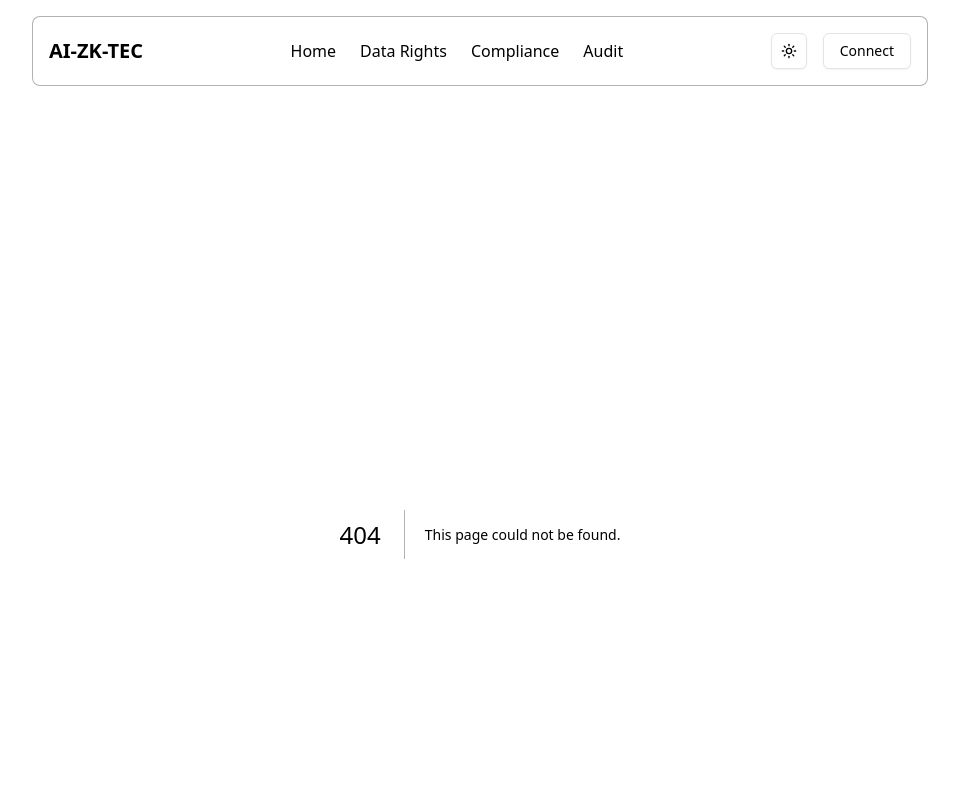
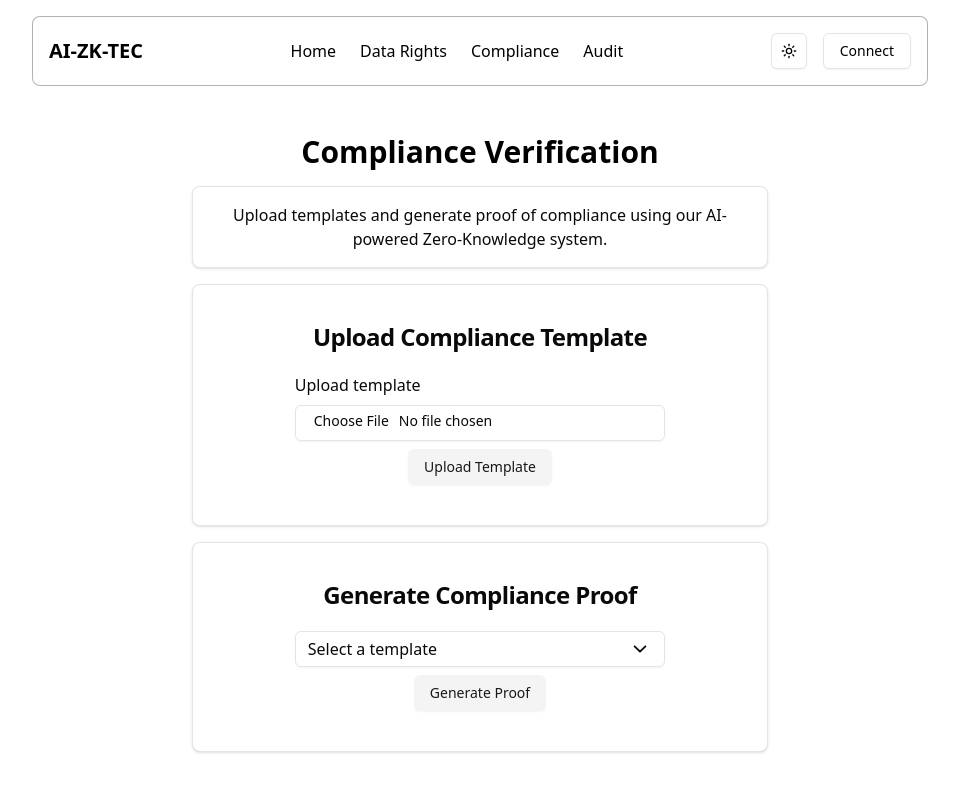
Before and after one commit to ebubechi-ihediwa/aizktec, a Next.js app in the folder packages/nextjs/aizktec/: page /compliance in a window 1280 px wide. Before the commit this address had no page. Shown: the top 800 px of the page, without its empty margins (160-1119 px from the left). Built offline with nearby package versions, Linux system fonts and the light colour scheme.

Commit message:
done with issue 7

```diff
--- /dev/null
+++ b/packages/nextjs/aizktec/src/app/compliance/page.tsx
@@ -0,0 +1,5 @@
+import ComplianceContent from "@/components/compliance/ComplianceContent";
+
+export default function AuditPage() {
+  return <ComplianceContent />;
+}
--- /dev/null
+++ b/packages/nextjs/aizktec/src/components/compliance/ComplianceCard.tsx
@@ -0,0 +1,30 @@
+import { Card, CardContent, CardHeader, CardTitle } from "@/components/ui/card";
+import { cn } from "@/lib/utils";
+
+interface ComplianceCardProps {
+  children: React.ReactNode;
+  title?: string;
+  cardContentClassName?: string;
+}
+
+const ComplianceCard = ({
+  children,
+  title,
+  cardContentClassName,
+}: ComplianceCardProps) => {
+  return (
+    <Card className="bg-card p-4 rounded-lg text-left border border-border flex flex-col justify-between h-full text-card-foreground">
+      {title && (
+        <CardHeader className="text-center text-2xl">
+          <CardTitle className="capitalize">{title}</CardTitle>
+        </CardHeader>
+      )}
+
+      <CardContent className={cn("text-center", cardContentClassName)}>
+        {children}
+      </CardContent>
+    </Card>
+  );
+};
+
+export default ComplianceCard;
--- /dev/null
+++ b/packages/nextjs/aizktec/src/components/compliance/ComplianceContent.tsx
@@ -0,0 +1,63 @@
+"use client";
+import ComplianceCard from "./ComplianceCard";
+import { Input } from "@/components/ui/input";
+import { Button } from "@/components/ui/button";
+import { DropdownMenu, DropdownMenuContent, DropdownMenuItem, DropdownMenuTrigger } from "@/components/ui/dropdown-menu";
+import { useState } from "react";
+import { ChevronDown } from "lucide-react";
+
+
+const ComplianceContent = () => {
+    const [selectedOption, setSelectedOption] = useState("Select a template");
+
+  const handleSelect = (option: string) => {
+    setSelectedOption(option);
+  };
+  return (
+    <section className="flex flex-col gap-4 max-w-xl mx-auto">
+      <h1 className="text-3xl font-bold text-center">Compliance Verification</h1>
+
+      <ComplianceCard cardContentClassName="p-0">
+        <p className="text-center">
+          Upload templates and generate proof of compliance using our AI-powered
+          Zero-Knowledge system.
+        </p>
+      </ComplianceCard>
+      <ComplianceCard
+        title="Upload Compliance Template"
+        cardContentClassName="space-y-2"
+      >
+        <p className="text-left w-3/4 mx-auto">Upload template</p>
+       <Input type="file" className="w-3/4 mx-auto cursor-pointer"/>
+       <Button variant={"secondary"}>
+        Upload Template
+       </Button>
+      </ComplianceCard>
+
+      <ComplianceCard title="generate compliance proof" cardContentClassName="space-y-2">
+        <DropdownMenu>
+            <DropdownMenuTrigger className="w-3/4 mx-auto bg-transparent h-9 rounded-md border px-3 py-1 text-base shadow-sm transition-colors font-medium flex justify-between items-center">
+                {selectedOption}
+                <ChevronDown className="scale-90" />
+            </DropdownMenuTrigger>
+            <DropdownMenuContent>
+                <DropdownMenuItem onSelect={() => handleSelect("Template 1")}>
+                Template 1
+                </DropdownMenuItem>
+                <DropdownMenuItem onSelect={() => handleSelect("Template 2")}>
+                Template 2
+                </DropdownMenuItem>
+                <DropdownMenuItem onSelect={() => handleSelect("Template 3")}>
+                Template 3
+                </DropdownMenuItem>
+            </DropdownMenuContent>
+            </DropdownMenu>
+        <Button variant={"secondary"}>
+        Generate Proof
+       </Button>
+      </ComplianceCard>
+    </section>
+  );
+};
+
+export default ComplianceContent;
```
Also changed, not shown: 1 other file (tests, documents, lock files or other folders).
